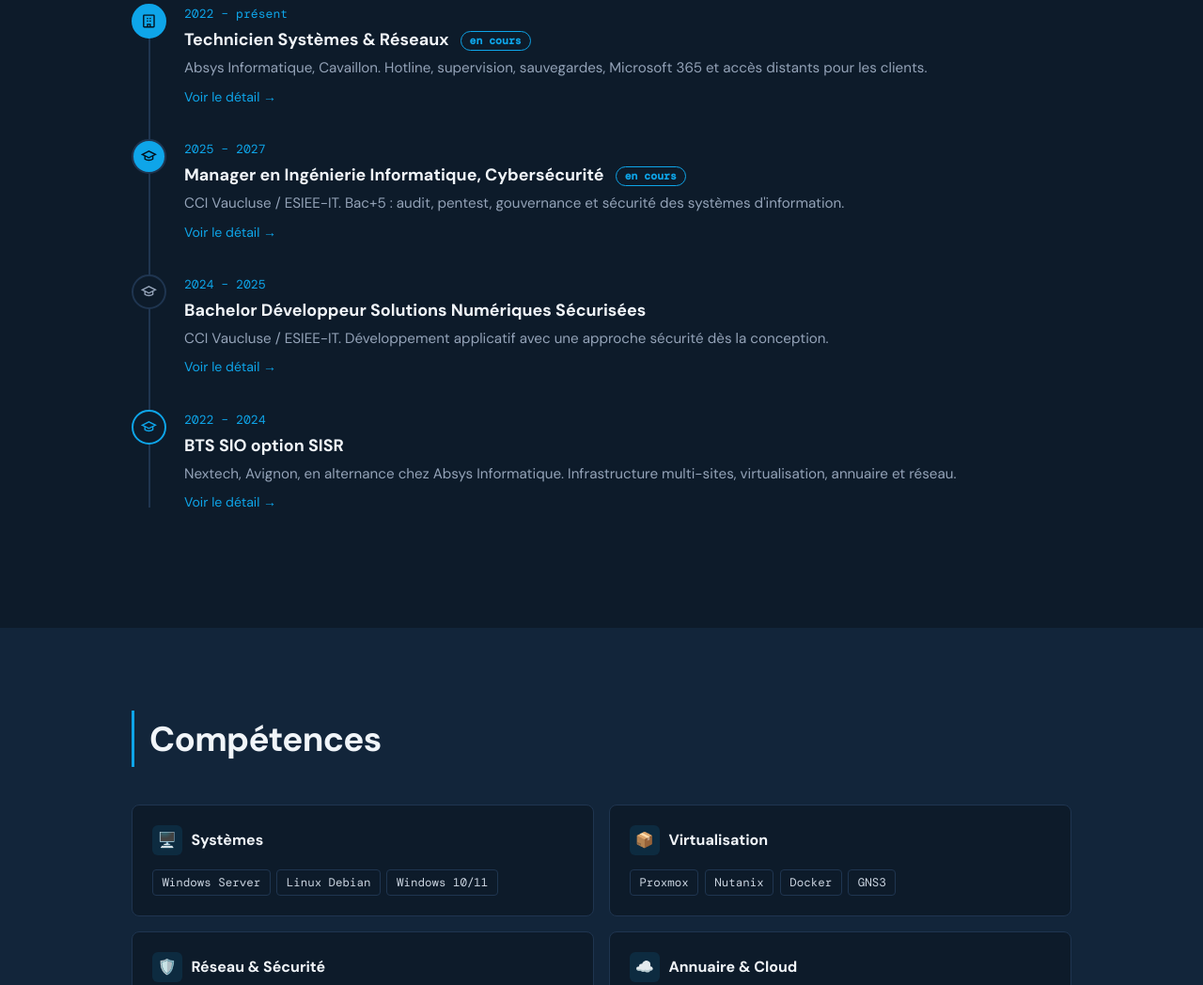
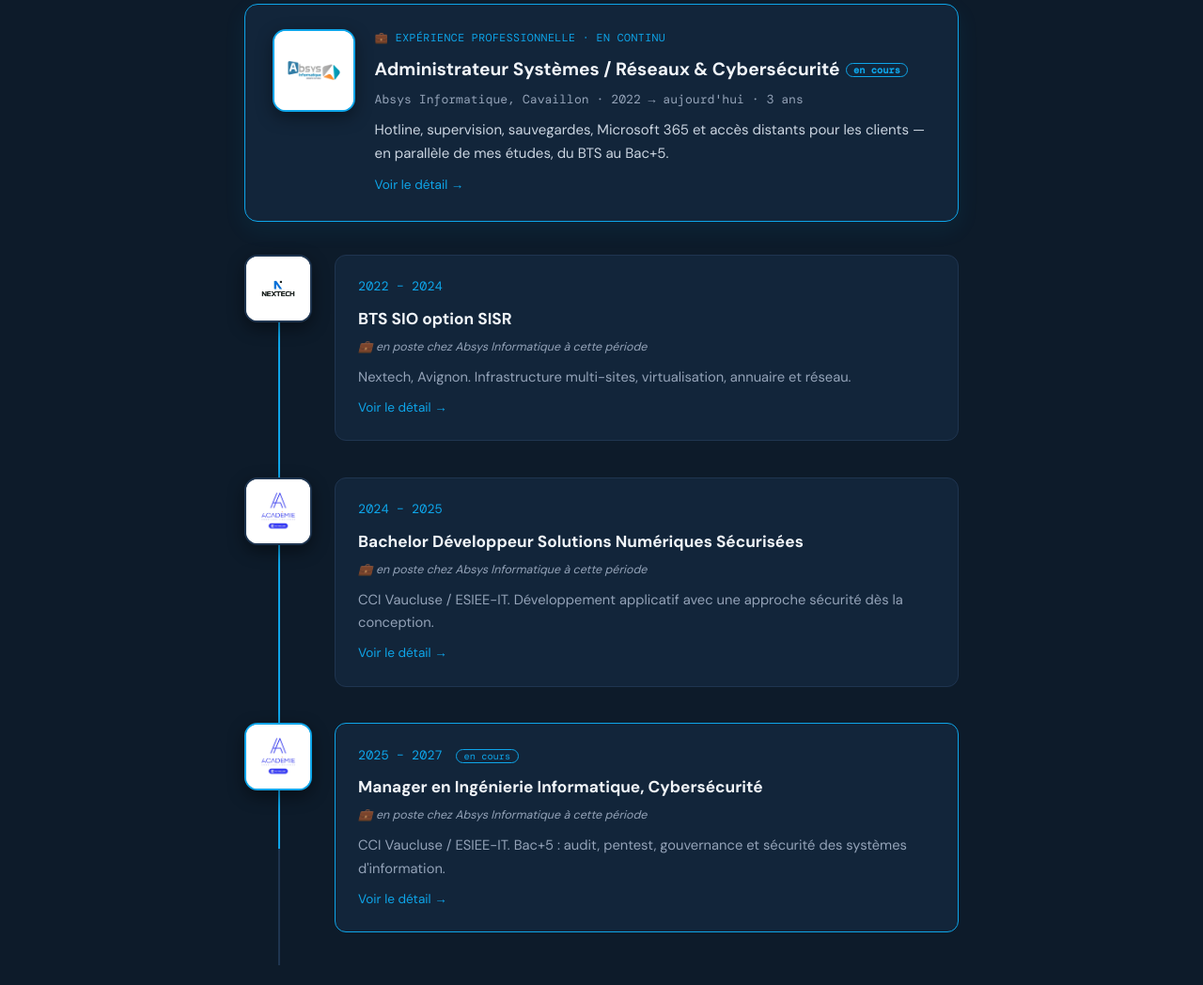
Before and after one commit to N0culus/N0culus.github.io, a plain HTML site: page index.html in a window 1280 px wide. Shown: the part 1666-2714 px from the top of the page at 94% size. Drawn offline with nearby package versions, Linux system fonts and the light colour scheme.

Commit message:
Changements index

```diff
--- a/index.html
+++ b/index.html
@@ -60,34 +60,51 @@
 <section id="parcours">
   <div class="wrap">
     <h2>Parcours</h2>
-    <ol class="tl">
-      <li class="now work">
-        <span class="ico"><svg viewBox="0 0 24 24" fill="none" stroke="currentColor" stroke-width="2"><rect x="4" y="3" width="16" height="18" rx="1"/><path d="M9 8h2M13 8h2M9 12h2M13 12h2M10 21v-4h4v4"/></svg></span>
-        <div class="date">2022 – présent</div>
-        <h3>Technicien Systèmes &amp; Réseaux <span class="badge">en cours</span></h3>
-        <p>Absys Informatique, Cavaillon. Hotline, supervision, sauvegardes, Microsoft 365 et accès distants pour les clients.</p>
-        <a class="tl-more" href="entreprise-alternance.html">Voir le détail →</a>
+
+    <div class="exp-highlight">
+      <span class="exp-logo"><img src="img/logos/absys.png" alt="Absys Informatique" loading="lazy" onerror="this.closest('.exp-logo').classList.add('noimg')"><span class="ini">AI</span></span>
+      <div class="exp-body">
+        <span class="exp-tag">💼 Expérience professionnelle · en continu</span>
+        <h3>Administrateur Systèmes / Réseaux &amp; Cybersécurité<span class="badge3">en cours</span></h3>
+        <div class="exp-org">Absys Informatique, Cavaillon · 2022 → aujourd'hui · 3 ans</div>
+        <p>Hotline, supervision, sauvegardes, Microsoft 365 et accès distants pour les clients — en parallèle de mes études, du BTS au Bac+5.</p>
+        <a class="tl-more3" href="entreprise-alternance.html">Voir le détail →</a>
+      </div>
+    </div>
+
+    <ol class="tl" id="tl">
+
+      <li style="--i:1">
+        <span class="dot"><img src="img/logos/nextech.png" alt="Nextech" loading="lazy" onerror="this.closest('.dot').classList.add('noimg')"><span class="ini">NT</span></span>
+        <div class="card3">
+          <div class="date">2022 – 2024</div>
+          <h3>BTS SIO option SISR</h3>
+          <span class="parallel">💼 en poste chez Absys Informatique à cette période</span>
+          <p>Nextech, Avignon. Infrastructure multi-sites, virtualisation, annuaire et réseau.</p>
+          <a class="tl-more3" href="formation-bts.html">Voir le détail →</a>
+        </div>
       </li>
-      <li class="now">
-        <span class="ico"><svg viewBox="0 0 24 24" fill="none" stroke="currentColor" stroke-width="2"><path d="M2 9l10-5 10 5-10 5z"/><path d="M6 11v5c3 2.5 9 2.5 12 0v-5"/></svg></span>
-        <div class="date">2025 – 2027</div>
-        <h3>Manager en Ingénierie Informatique, Cybersécurité <span class="badge">en cours</span></h3>
-        <p>CCI Vaucluse / ESIEE-IT. Bac+5 : audit, pentest, gouvernance et sécurité des systèmes d'information.</p>
-        <a class="tl-more" href="formation-manager.html">Voir le détail →</a>
+
+      <li style="--i:2">
+        <span class="dot"><img src="img/logos/cci-esieeit.png" alt="CCI Vaucluse / ESIEE-IT" loading="lazy" onerror="this.closest('.dot').classList.add('noimg')"><span class="ini">CCI</span></span>
+        <div class="card3">
+          <div class="date">2024 – 2025</div>
+          <h3>Bachelor Développeur Solutions Numériques Sécurisées</h3>
+          <span class="parallel">💼 en poste chez Absys Informatique à cette période</span>
+          <p>CCI Vaucluse / ESIEE-IT. Développement applicatif avec une approche sécurité dès la conception.</p>
+          <a class="tl-more3" href="formation-bachelor.html">Voir le détail →</a>
+        </div>
       </li>
-      <li>
-        <span class="ico"><svg viewBox="0 0 24 24" fill="none" stroke="currentColor" stroke-width="2"><path d="M2 9l10-5 10 5-10 5z"/><path d="M6 11v5c3 2.5 9 2.5 12 0v-5"/></svg></span>
-        <div class="date">2024 – 2025</div>
-        <h3>Bachelor Développeur Solutions Numériques Sécurisées</h3>
-        <p>CCI Vaucluse / ESIEE-IT. Développement applicatif avec une approche sécurité dès la conception.</p>
-        <a class="tl-more" href="formation-bachelor.html">Voir le détail →</a>
-      </li>
-      <li class="work">
-        <span class="ico"><svg viewBox="0 0 24 24" fill="none" stroke="currentColor" stroke-width="2"><path d="M2 9l10-5 10 5-10 5z"/><path d="M6 11v5c3 2.5 9 2.5 12 0v-5"/></svg></span>
-        <div class="date">2022 – 2024</div>
-        <h3>BTS SIO option SISR</h3>
-        <p>Nextech, Avignon, en alternance chez Absys Informatique. Infrastructure multi-sites, virtualisation, annuaire et réseau.</p>
-        <a class="tl-more" href="formation-bts.html">Voir le détail →</a>
+
+      <li style="--i:3">
+        <span class="dot now"><img src="img/logos/cci-esieeit.png" alt="CCI Vaucluse / ESIEE-IT" loading="lazy" onerror="this.closest('.dot').classList.add('noimg')"><span class="ini">CCI</span></span>
+        <div class="card3 now">
+          <div class="date">2025 – 2027 <span class="badge3">en cours</span></div>
+          <h3>Manager en Ingénierie Informatique, Cybersécurité</h3>
+          <span class="parallel">💼 en poste chez Absys Informatique à cette période</span>
+          <p>CCI Vaucluse / ESIEE-IT. Bac+5 : audit, pentest, gouvernance et sécurité des systèmes d'information.</p>
+          <a class="tl-more3" href="formation-manager.html">Voir le détail →</a>
+        </div>
       </li>
     </ol>
   </div>
--- a/script.js
+++ b/script.js
@@ -79,8 +79,23 @@ const so=new IntersectionObserver(es=>es.forEach(e=>{
 if(document.body.dataset.page==='home')secs.forEach(s=>so.observe(s));
 
 /* Timeline reveal */
-const io=new IntersectionObserver(es=>es.forEach(e=>{if(e.isIntersecting){e.target.classList.add('in');io.unobserve(e.target)}}),{threshold:.2});
-document.querySelectorAll('.tl li').forEach(li=>io.observe(li));
+const tl=document.getElementById('tl');
+if(tl){
+  const fill=document.createElement('div');fill.className='tl-fill';tl.prepend(fill);
+  const items=[...tl.querySelectorAll('li')];
+  if(reduce){
+    items.forEach(li=>li.classList.add('in'));
+    fill.style.height='100%';
+  }else{
+    const io=new IntersectionObserver(es=>{
+      es.forEach(e=>{if(e.isIntersecting)e.target.classList.add('in')});
+      let max=0;
+      items.forEach(li=>{if(li.classList.contains('in'))max=Math.max(max,li.offsetTop+li.offsetHeight/2)});
+      fill.style.height=max+'px';
+    },{threshold:.35});
+    items.forEach(li=>io.observe(li));
+  }
+}
 
 /* Compteurs */
 const co=new IntersectionObserver(es=>es.forEach(e=>{
--- a/style.css
+++ b/style.css
@@ -60,18 +60,47 @@ nav .wrap{display:flex;align-items:center;justify-content:space-between;height:6
 }
 
 /* Timeline */
-.tl{position:relative;list-style:none;padding-left:3.5rem}
-.tl::before{content:"";position:absolute;left:1.1rem;top:.5rem;bottom:.5rem;width:2px;background:var(--line)}
-.tl li{position:relative;margin-bottom:2rem;opacity:0;transform:translateY(14px);transition:opacity .5s,transform .5s}
+.exp-highlight{max-width:760px;margin:0 auto 2.2rem;display:flex;gap:1.3rem;background:var(--bg2);border:1px solid var(--accent);border-radius:14px;padding:1.6rem 1.8rem;box-shadow:0 8px 24px rgba(14,165,233,.08)}
+.exp-logo{flex:none;width:5.5rem;height:5.5rem;border-radius:14px;background:#fff;border:2px solid var(--accent);box-shadow:0 6px 18px rgba(0,0,0,.4);display:grid;place-items:center;overflow:hidden}
+.exp-logo img{width:100%;height:100%;object-fit:contain;padding:.55rem;background:#fff}
+.exp-logo .ini{display:none;font-family:var(--mono);font-size:1.05rem;color:#0d1b2a;font-weight:700}
+.exp-logo.noimg img{display:none}
+.exp-logo.noimg .ini{display:block}
+.exp-tag{display:block;font-family:var(--mono);font-size:.72rem;letter-spacing:.04em;text-transform:uppercase;color:var(--accent);margin-bottom:.5rem}
+.exp-body h3{font-size:1.2rem;margin-bottom:.35rem}
+.exp-org{font-family:var(--mono);font-size:.82rem;color:var(--muted);margin-bottom:.6rem}
+.exp-body p{color:#cbd5e1;font-size:.94rem}
+
+.tl{list-style:none;position:relative;padding:0;max-width:760px;margin:0 auto}
+.tl::before{content:"";position:absolute;top:.2rem;bottom:.2rem;left:2.25rem;width:2px;background:var(--line)}
+.tl-fill{position:absolute;top:.2rem;left:2.25rem;width:2px;height:0;background:var(--accent);transition:height .6s ease}
+.tl li{position:relative;padding:0 0 2.4rem 6rem;opacity:0;transform:translateY(18px);transition:opacity .5s ease,transform .5s ease;transition-delay:calc(var(--i,0)*80ms)}
 .tl li.in{opacity:1;transform:none}
-.ico{position:absolute;left:-3.5rem;top:0;width:2.3rem;height:2.3rem;border-radius:50%;background:var(--bg);border:2px solid var(--line);display:grid;place-items:center;color:var(--muted)}
-.ico svg{width:1.05rem;height:1.05rem}
-.tl li.work .ico{border-color:var(--accent);color:var(--accent)}
-.tl li.now .ico{background:var(--accent);color:#04121d}
-.date{font-family:var(--mono);font-size:.82rem;color:var(--accent)}
-.tl h3{font-size:1.12rem;margin:.15rem 0}
-.tl p{color:var(--muted);font-size:.95rem}
-.badge{display:inline-block;margin-left:.5rem;font-family:var(--mono);font-size:.72rem;border:1px solid var(--accent);color:var(--accent);border-radius:99px;padding:0 .55rem;vertical-align:middle}
+.dot{position:absolute;left:0;top:0;width:4.5rem;height:4.5rem;border-radius:14px;background:#fff;border:2px solid var(--line);box-shadow:0 6px 18px rgba(0,0,0,.45);display:grid;place-items:center;overflow:hidden;z-index:2}
+.dot img{width:100%;height:100%;object-fit:contain;padding:.5rem;background:#fff}
+.dot .ini{display:none;font-family:var(--mono);font-size:1rem;color:#0d1b2a;font-weight:700}
+.dot.noimg img{display:none}
+.dot.noimg .ini{display:block}
+.dot.now{border-color:var(--accent)}
+
+.card3{background:var(--bg2);border:1px solid var(--line);border-radius:12px;padding:1.4rem 1.5rem;transition:border-color .2s}
+.tl li:hover .card3{border-color:var(--accent)}
+.card3.now{border-color:var(--accent)}
+.date{font-family:var(--mono);font-size:.85rem;color:var(--accent);margin-bottom:.5rem}
+.card3 h3{font-size:1.08rem;margin-bottom:.35rem}
+.card3 p{color:var(--muted);font-size:.92rem}
+.parallel{display:block;font-size:.78rem;color:var(--muted);font-style:italic;margin-bottom:.6rem}
+.tl-more3{display:inline-block;margin-top:.6rem;font-size:.85rem;color:var(--accent)}
+.tl-more3:hover{text-decoration:underline}
+.badge3{margin-left:.4rem;font-family:var(--mono);font-size:.65rem;border:1px solid var(--accent);color:var(--accent);border-radius:99px;padding:0 .45rem;vertical-align:middle}
+
+@media(max-width:560px){
+  .exp-highlight{flex-direction:column;padding:1.3rem}
+  .exp-logo{width:4rem;height:4rem}
+  .dot{width:3.4rem;height:3.4rem;border-radius:11px}
+  .tl::before,.tl-fill{left:1.7rem}
+  .tl li{padding-left:4.6rem}
+}
 
 /* Compétences */
 #skills{background:var(--bg2)}
@@ -112,6 +141,7 @@ footer{border-top:1px solid var(--line);padding:2rem 0;text-align:center;color:v
   html{scroll-behavior:auto}
   .tl li{opacity:1;transform:none;transition:none}
   .role::after{animation:none}
+  .tl-fill{transition:none}
 }
 
 /* Pages secondaires */
```
Also changed, not shown: img/logos/absys.png (added), img/logos/cci-esieeit.png (added), img/logos/nextech.png (added), 2 other files.
